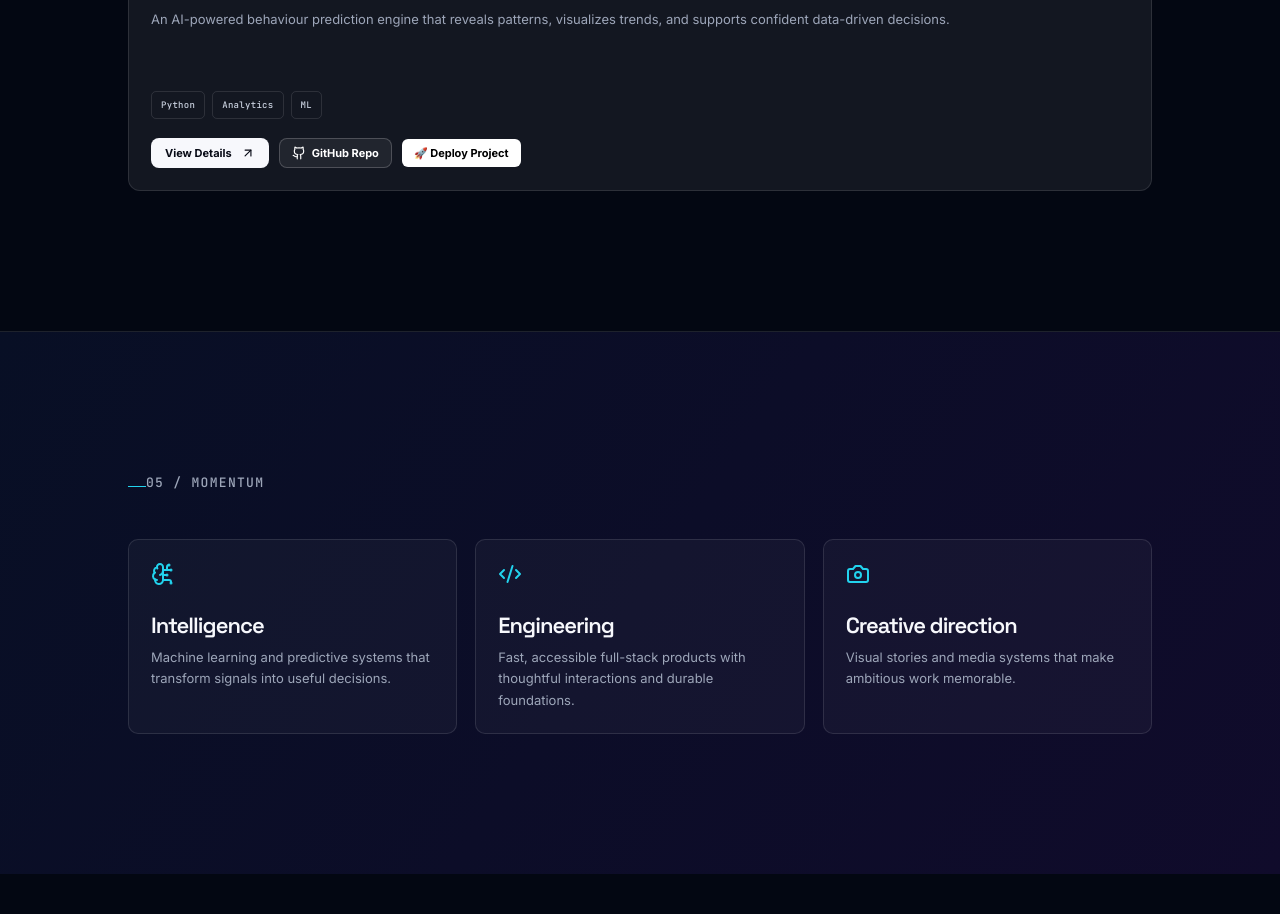
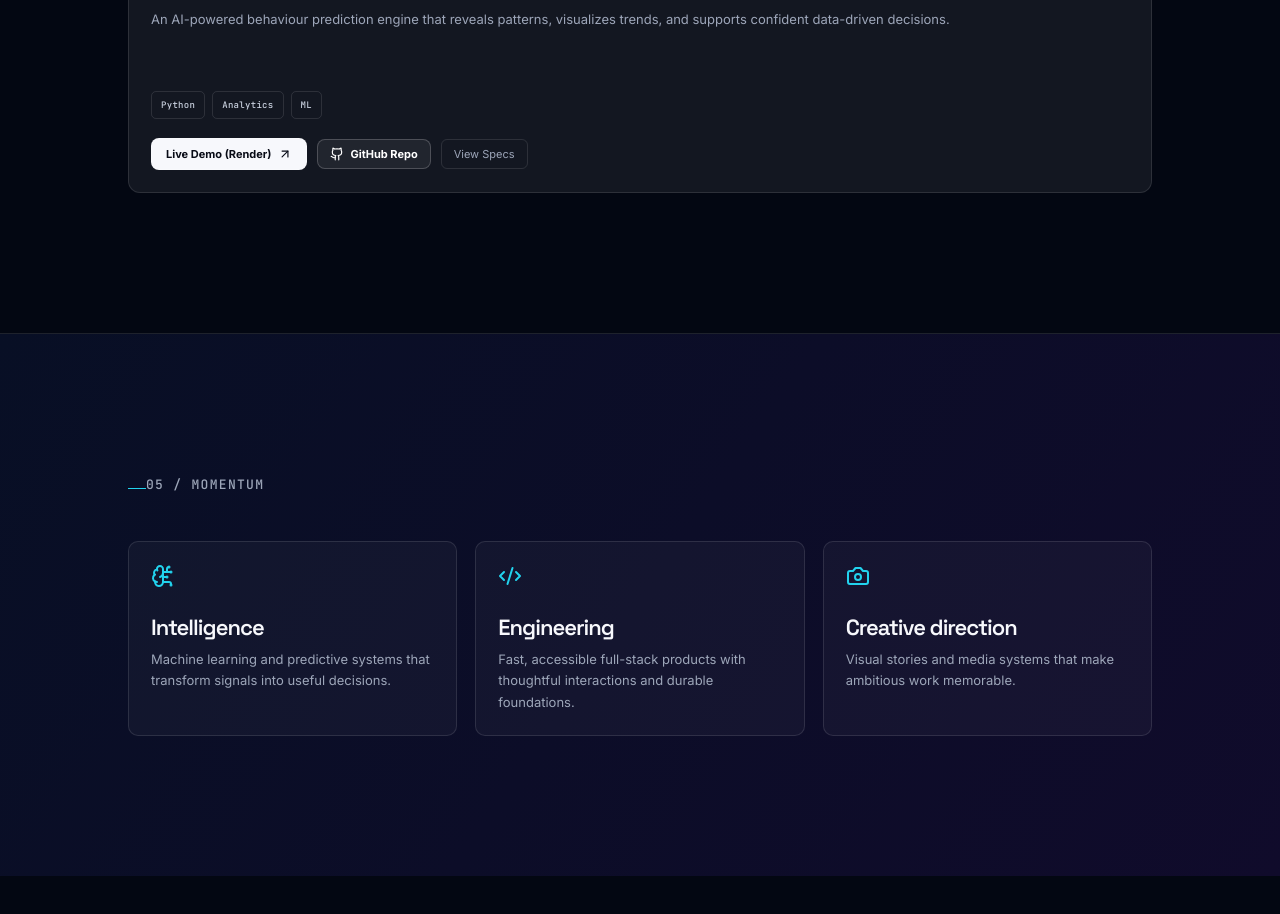
Before and after one commit to rishith-reddy-git/Portfolio, a Next.js app: page / in a window 1280 px wide. Shown: the part 4960-5874 px from the top of the page. Built offline with nearby package versions, Linux system fonts and the light colour scheme.

Commit message:
Link MANOVRA Live Demo button to Render deployment URL

```diff
--- a/components/portfolio.tsx
+++ b/components/portfolio.tsx
@@ -308,13 +308,18 @@ export function Portfolio() {
                   ))}
                 </div>
                 <div style={{ display: "flex", gap: "10px", alignItems: "center", marginTop: "16px", flexWrap: "wrap" }}>
-                  <button
-                    onClick={() => setActiveProject(project)}
-                    className="primary-button"
-                    style={{ padding: "7px 14px", fontSize: "11px", border: 0, cursor: "pointer" }}
-                  >
-                    View Details <ArrowUpRight size={14} />
-                  </button>
+                  {project.demoUrl && (
+                    <a
+                      href={project.demoUrl}
+                      target="_blank"
+                      rel="noreferrer"
+                      className="primary-button"
+                      style={{ padding: "7px 14px", fontSize: "11px", textDecoration: "none" }}
+                    >
+                      <span>Live Demo (Render)</span>
+                      <ArrowUpRight size={14} />
+                    </a>
+                  )}
                   <a
                     href={project.githubUrl}
                     target="_blank"
@@ -324,25 +329,23 @@ export function Portfolio() {
                   >
                     <Github size={14} /> GitHub Repo
                   </a>
-                  <a
-                    href={`https://vercel.com/new/clone?repository-url=${encodeURIComponent(project.githubUrl)}`}
-                    target="_blank"
-                    rel="noreferrer"
+                  <button
+                    onClick={() => setActiveProject(project)}
                     style={{
-                      fontSize: "11px",
-                      fontWeight: 700,
-                      textDecoration: "none",
-                      display: "inline-flex",
-                      gap: "6px",
-                      alignItems: "center",
-                      color: "#000",
-                      background: "#fff",
+                      background: "transparent",
+                      border: "1px solid var(--line)",
+                      color: "#9da6b9",
                       padding: "6px 12px",
                       borderRadius: "6px",
+                      fontSize: "11px",
+                      cursor: "pointer",
+                      display: "inline-flex",
+                      alignItems: "center",
+                      gap: "6px",
                     }}
                   >
-                    <span>🚀 Deploy Project</span>
-                  </a>
+                    View Specs
+                  </button>
                 </div>
               </div>
             </motion.article>
--- a/components/project-modal.tsx
+++ b/components/project-modal.tsx
@@ -162,16 +162,18 @@ export function ProjectModal({ project, onClose }: ProjectModalProps) {
                 <span>GitHub Repository</span>
               </a>
 
+              {project.demoUrl && (
                 <a
-                href={`https://vercel.com/new/clone?repository-url=${encodeURIComponent(project.githubUrl)}`}
+                  href={project.demoUrl}
                   target="_blank"
                   rel="noreferrer"
                   className="primary-button"
                   style={{ padding: "9px 16px", fontSize: "12px", gap: "8px", textDecoration: "none" }}
                 >
-                <span>🚀 Deploy Project</span>
+                  <span>Open Live App (Render)</span>
                   <ArrowUpRight size={15} />
                 </a>
+              )}
             </div>
           </motion.div>
         </motion.div>
--- a/data/portfolio.ts
+++ b/data/portfolio.ts
@@ -101,7 +101,7 @@ export const projects: Project[] = [
     tags: ["Python", "Analytics", "ML"],
     accent: "violet",
     githubUrl: "https://github.com/rishith-reddy-git/Manovra_behaviour_prediction",
-    demoUrl: "https://github.com/rishith-reddy-git/Manovra_behaviour_prediction",
+    demoUrl: "https://manovra-behaviour-prediction.onrender.com",
     description: "MANOVRA is a predictive engine designed to process complex behavioural data signals, compute trend vectors, and present real-time actionable intelligence dashboards.",
     highlights: [
       "Real-time machine learning prediction pipeline",
```
Lines whose indentation alone changed are shown as unchanged.
